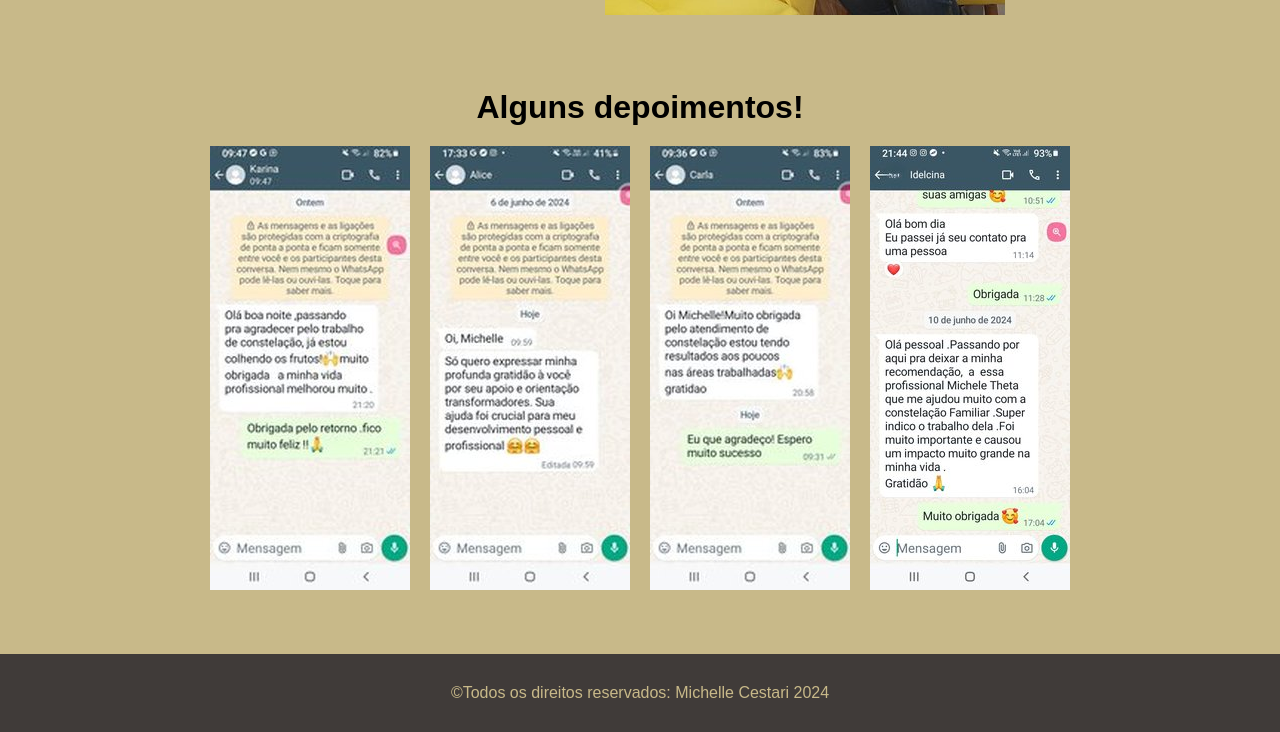
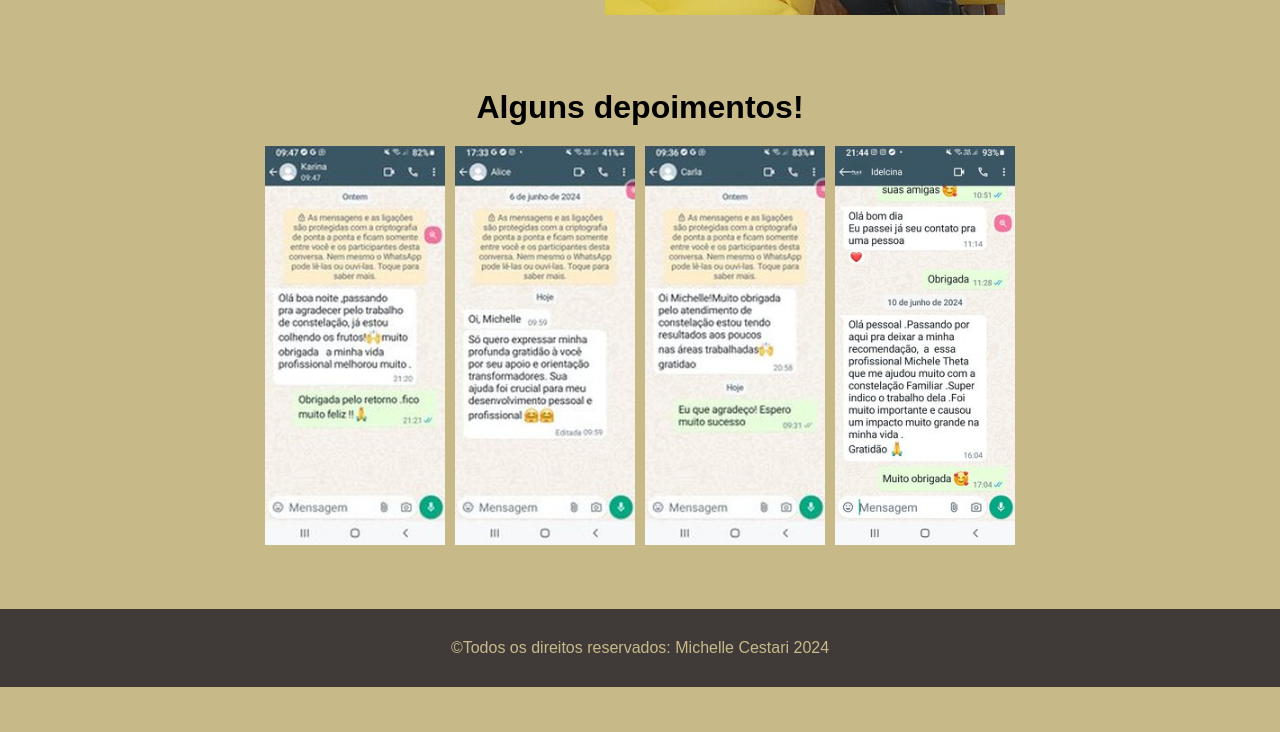
Before and after one commit to leonardodev97/teste6, a plain HTML site: page index.html in a window 1280 px wide. Shown: the part 2206-2938 px from the top of the page. After the commit the page ends 2893 px from the top, so only its background shows below. Drawn offline with Linux system fonts and the light colour scheme; a script that the page names is missing.

Commit message:
Update media.css

```diff
--- a/media.css
+++ b/media.css
@@ -71,7 +71,15 @@
 
 }
 
+.depoimentos{
+    display:flex;
+    flex-direction: row;
+    gap: 10px;
+}
 
+.hidden > img{
+    width: 180px;
+}
 
 .whatsapp-img{
     display: flex;
```
